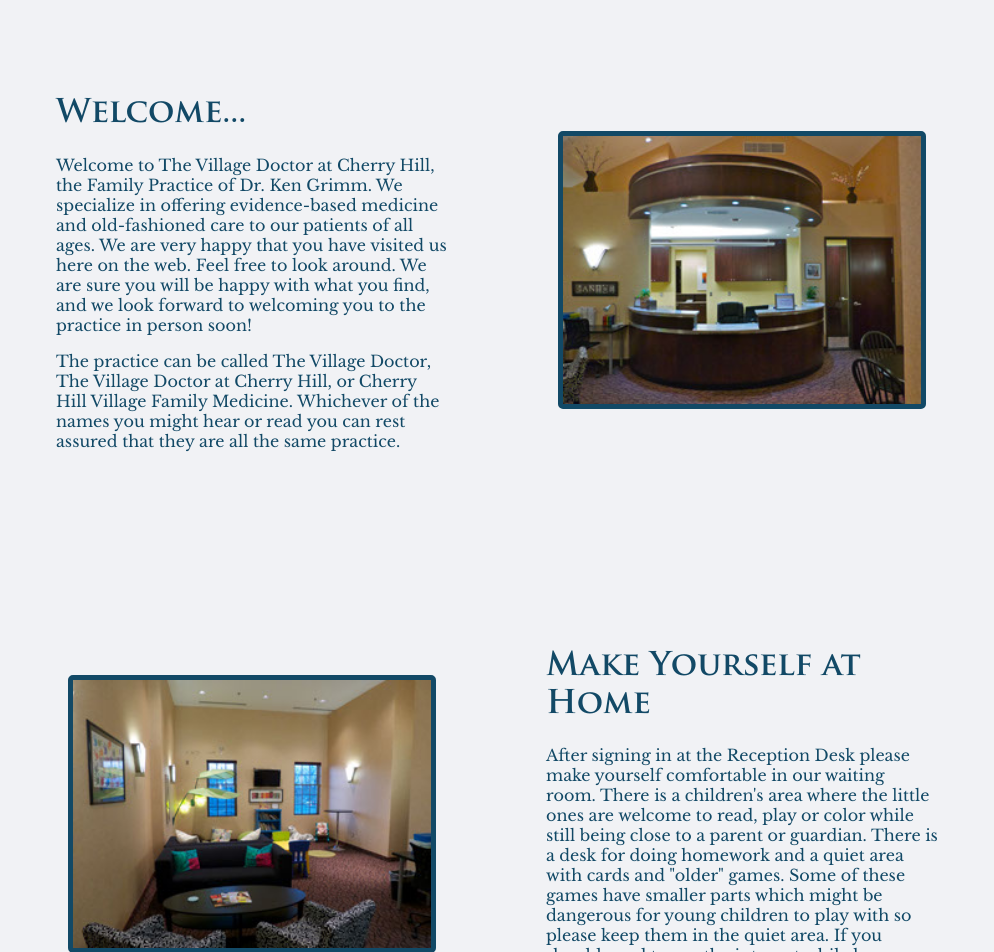
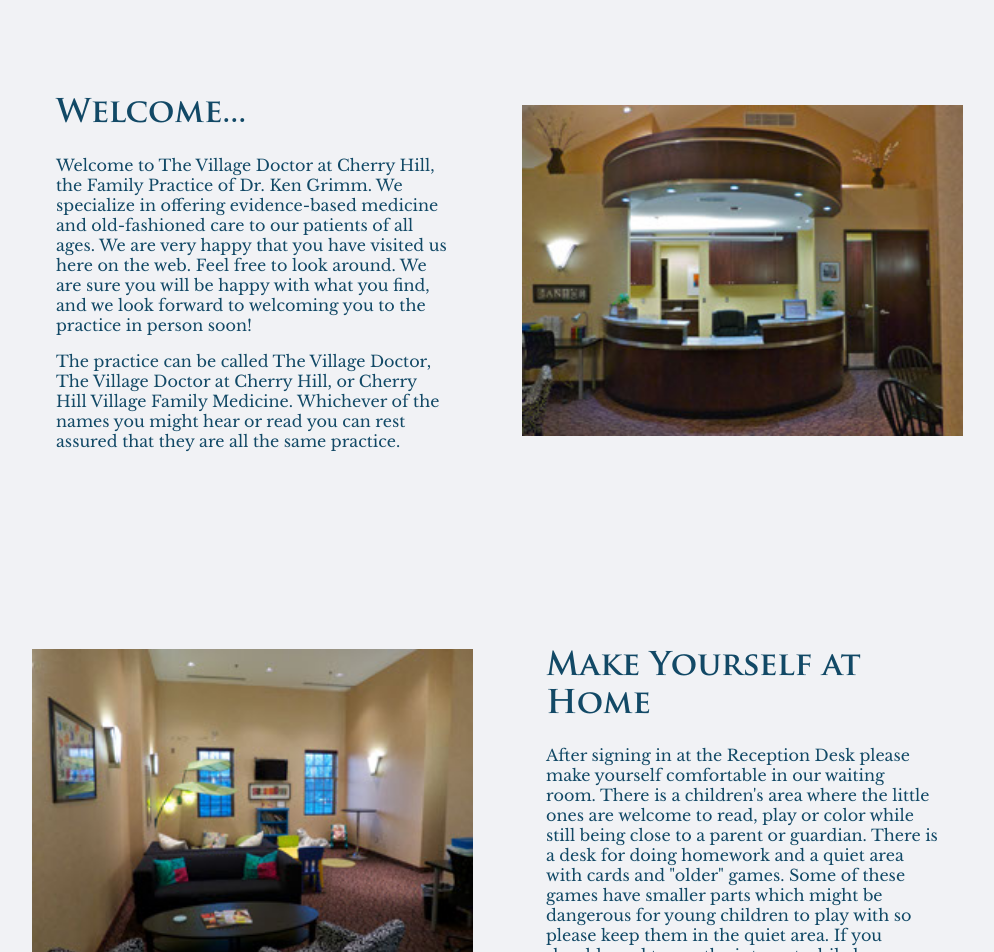
Before and after one commit to thevillagedoctor/thevillagedoctor.github.io, a React (Create React App) app: page / in a window 1280 px wide. Shown: the part 1160-2112 px from the top of the page, without its empty margins (243-1237 px from the left). Built offline with nearby package versions, Linux system fonts and the light colour scheme.

Commit message:
Adjusted picture style

```diff
--- a/src/styles/about.css
+++ b/src/styles/about.css
@@ -4,10 +4,10 @@
     margin: 50px 30px 30px 30px;
 }
 
-.imageGalery img {
+/* .imageGalery img {
     border-radius: 5px;
     border: solid 5px #124966;
-}
+} */
 
 figure {
     color: #124966;
--- a/src/styles/patients.css
+++ b/src/styles/patients.css
@@ -5,11 +5,11 @@
 .patients-page .infoBox{
     float: right;
     width: 400px;
-    padding: 10px 20px;
+    padding: 20px;
     border: solid 5px #124966;
     font-size: 18px;
     text-align: left;
-    height: 390px;
+    height: 415px;
     margin: 10px 0 30px 30px;
 }
 
--- a/src/styles/providers.css
+++ b/src/styles/providers.css
@@ -2,8 +2,8 @@
     width: 300px;
     float: right;
     margin: 0 0 30px 30px;
-    border: solid 5px #124966;
-    border-radius: 10px;
+    /* border: solid 5px #124966;
+    border-radius: 10px; */
 }
 
 .provider {
--- a/src/styles/welcome.css
+++ b/src/styles/welcome.css
@@ -142,19 +142,19 @@
 #image1 {
     grid-column: 4 / 7;
     grid-row: -3;
-    border: solid 5px #124966;
+    /* border: solid 5px #124966; */
 }
 
 #image2 {
     grid-column: 1 / 4;
     grid-row: -2;
-    border: solid 5px #124966;
+    /* border: solid 5px #124966; */
 }
 
 .infoParagraph {
     width: 80%;
     margin: 160px auto 0 auto;
-    font-size: 20px;
+    font-size: 18px;
     color: #124966;
 }
 
@@ -163,8 +163,8 @@
 }
 
 .welcome-page img {
-    width: 75%;
-    border-radius: 5px;
+    width: 90%;
+    /* border-radius: 5px; */
     margin: 160px auto 0 auto;
 }
 
```
Also changed, not shown: 1 other file (tests, documents, lock files or other folders).
